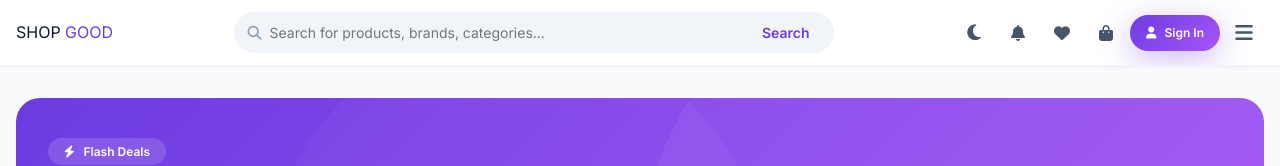
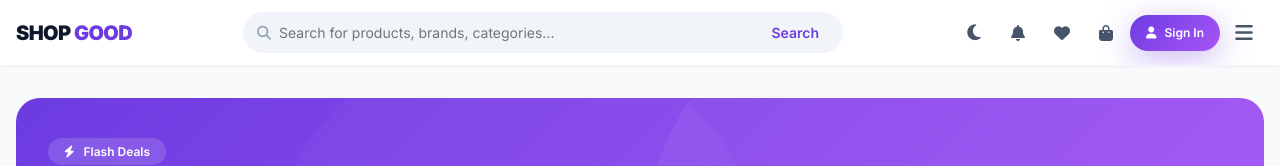
Before and after one commit to Jesseegwuatu/shopgood1x, a website: page index.html in a window 1280 px wide. Shown: the top 166 px of the page. Drawn offline with Linux system fonts and the light colour scheme; no server answers.

Commit message:
Update index.html

```diff
--- a/index.html
+++ b/index.html
@@ -141,6 +141,7 @@
             overflow-x: hidden;
             width: 100%;
             max-width: 100vw;
+            padding-top: 0;
         }
 
         a { text-decoration: none; color: inherit; }
@@ -163,7 +164,7 @@
         }
 
         /* ========================================
-   HEADER - STICKY AT TOP
+           HEADER - STICKY AT TOP (FIXED)
            ======================================== */
         #header {
             position: sticky;
@@ -178,6 +179,7 @@
             left: 0;
             right: 0;
             box-shadow: 0 1px 3px rgba(0, 0, 0, 0.05);
+            will-change: transform;
         }
 
         #header .container {
@@ -195,6 +197,21 @@
             width: 100%;
             box-sizing: border-box;
         }
+
+        #header .container > a {
+            display: flex;
+            align-items: center;
+            gap: var(--space-2);
+            flex-shrink: 0;
+        }
+
+        #header .container > a span {
+            font-size: var(--font-xl);
+            font-weight: 900;
+            letter-spacing: -0.03em;
+            white-space: nowrap;
+        }
+
         .desktop-search {
             flex: 1;
             max-width: 600px;
@@ -1611,7 +1628,7 @@
     </div>
 
     <!-- ========================================
-    HEADER
+    HEADER - STICKY AT TOP (FIXED)
     ======================================== -->
     <header id="header">
         <div class="container">
```
Lines whose indentation alone changed are shown as unchanged.
